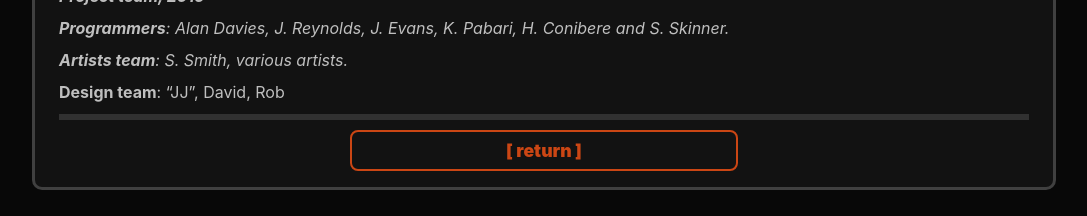
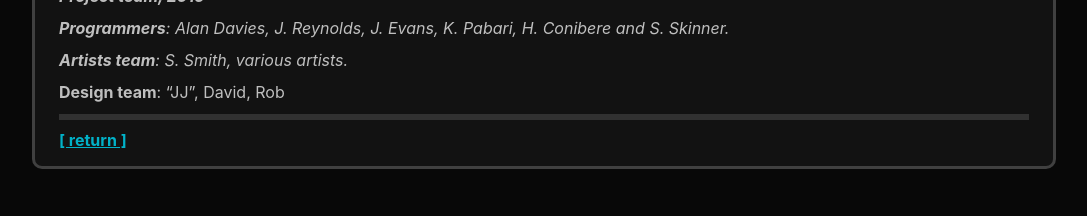
Before and after one commit to MorickClive/MorickClive.github.io, a Next.js app: page /projects/destruct_droid in a window 1280 px wide. Shown: the part 1020-1236 px from the top of the page, without its empty margins (96-1183 px from the left). Built offline with nearby package versions, Linux system fonts and the light colour scheme.

Commit message:
AD: updated keys for components

```diff
--- a/src/app/css/index.css
+++ b/src/app/css/index.css
@@ -405,19 +405,6 @@ header .brand div {
   }
 }
 
-.project__return-link {
-  display: flex;
-  justify-content: center;
-  margin: auto 30%;
-  color: #cb4614;
-  font-size: 1.1em;
-  font-weight: 900;
-  text-decoration: none;
-  padding: 0.5rem;
-  border-radius: 8px;
-  border: 2px solid;
-}
-
 #avatar {
   max-width: 15.6rem;
   max-height: 15.6rem;
--- a/src/lib/imageCarousel.tsx
+++ b/src/lib/imageCarousel.tsx
@@ -13,12 +13,12 @@ export default function CreateCarousel({ height, imgList }: Params) {
                 <button className="carousel__button carousel__button--forward" >&#8656;</button>
                 <button className="carousel__button carousel__button--back" >&#8658;</button>
                 <ul>
-                    {imgList.map(img => { return <li className="carousel__slide"><a href={img} target="_blank"><img src={img} alt={alTxt} /></a></li> })}
+                    {imgList.map(img => { return <li key={img} className="carousel__slide"><a href={img} target="_blank"><img src={img} alt={alTxt} /></a></li> })}
                 </ul>
             </div>
             <div className="carousel__nav">
                 <button className="carousel__nav--pip current"></button>
-                {imgList.map(img => { return <button className="carousel__nav--pip "></button> })}
+                {imgList.map(img => { return <button key={img} className="carousel__nav--pip "></button> })}
             </div>
         </div>
     </div>;
--- a/src/scss/pages/_projects.scss
+++ b/src/scss/pages/_projects.scss
@@ -90,16 +90,3 @@
     border-radius: 10px;
     min-width: 30vw;
 }
-
-.project__return-link {
-    display: flex;
-    justify-content: center;
-    margin: auto 30%;
-    color: #cb4614;
-    font-size: 1.1em;
-    font-weight: 900;
-    text-decoration: none;
-    padding: .5rem;
-    border-radius: 8px;
-    border: 2px solid;
-}
```
Also changed, not shown: 1 other file (tests, documents, lock files or other folders).
